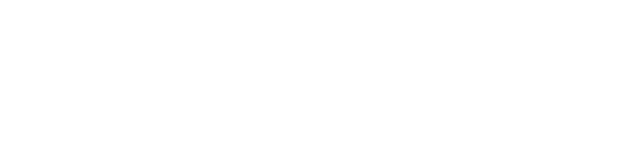
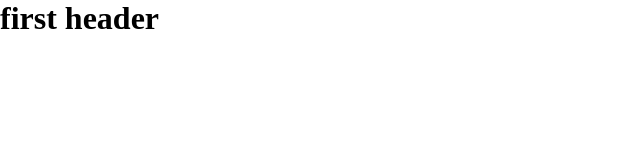
Before and after one commit to Cyber-Genie/code-as-we-go, a plain HTML site: page index.html in a window 1280 px wide. Shown: the whole page, without its empty margins (0-640 px from the left). Drawn offline with Linux system fonts and the light colour scheme.

Commit message:
this is a commit

```diff
--- a/index.html
+++ b/index.html
@@ -2,11 +2,13 @@
 <html lang="en">
 <head>
     <meta charset="UTF-8">
+    <meta name="description" content="code as we go freemote bootcamp Tyrone Vassallo">
     <meta name="viewport" content="width=device-width, initial-scale=1.0">
+    <meta name="keywords" content="social media, code, freemote">
     <title>Code As We Go</title>
     <link rel="stylesheet" href="style.css">
 </head>
 <body>
-
+    <h1>first header</h1>
 </body>
 </html>
--- a/style.css
+++ b/style.css
@@ -0,0 +1,5 @@
+*{
+    padding: 0px;
+    margin: 0px;
+    box-sizing: border-box;
+}
```
